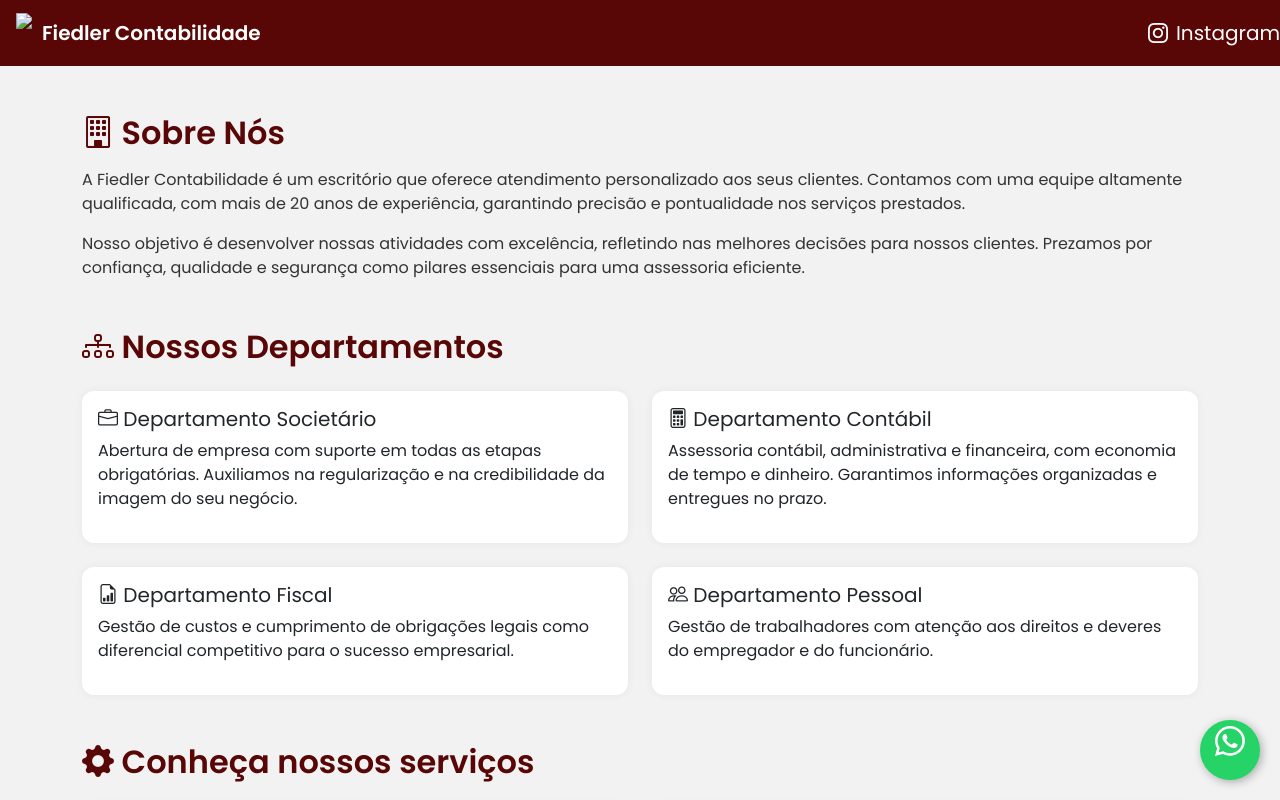
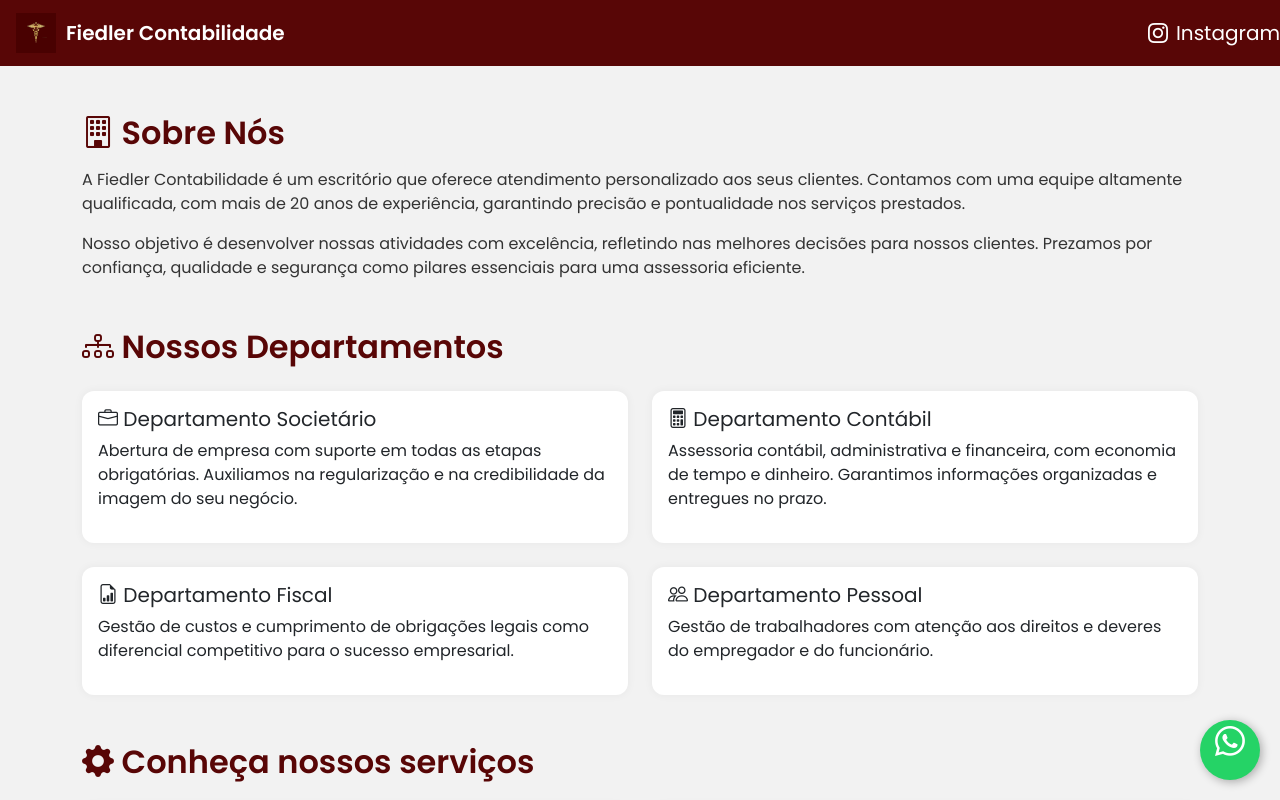
Before and after one commit to xXyLeR/fiedlercontabilidade, a plain HTML site: page index.html in a window 1280 px wide. Shown: the top 800 px of the page. Drawn offline with nearby package versions, Linux system fonts and the light colour scheme.

Commit message:
Update index.html

```diff
--- a/index.html
+++ b/index.html
@@ -91,7 +91,7 @@
   <nav class="navbar navbar-expand-lg">
     <div class="container">
       <a class="navbar-brand d-flex align-items-center" href="#">
-        <img src="logoo.png" />
+        <img src="logoo.png.jpeg" />
         <span class="fw-bold text-white">Fiedler Contabilidade</span>
       </a>
     </div>
```
